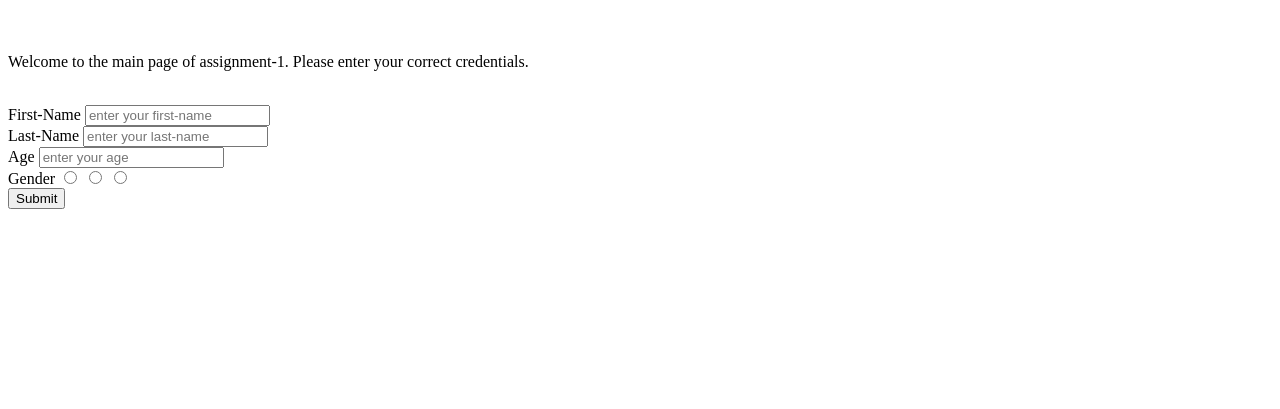
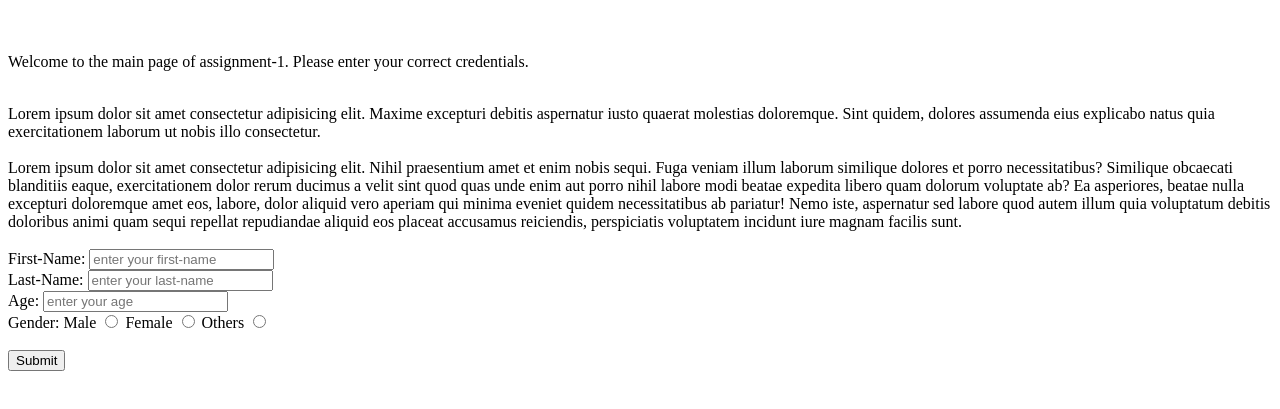
Before and after one commit to notaskhalsa/Assignment-3, a plain HTML site: page index.html in a window 1280 px wide. Shown: the part 61-470 px from the top of the page. Drawn offline with Linux system fonts and the light colour scheme.

Commit message:
update index.html

```diff
--- a/index.html
+++ b/index.html
@@ -11,20 +11,28 @@
     <br>
     <p>Welcome to the main page of assignment-1. Please enter your correct credentials. </p>
     <br>
+    <article>Lorem ipsum dolor sit amet consectetur adipisicing elit. Maxime excepturi debitis aspernatur iusto quaerat molestias doloremque. Sint quidem, dolores assumenda eius explicabo natus quia exercitationem laborum ut nobis illo consectetur.</article>
+    <br>
+    <article>Lorem ipsum dolor sit amet consectetur adipisicing elit. Nihil praesentium amet et enim nobis sequi. Fuga veniam illum laborum similique dolores et porro necessitatibus? Similique obcaecati blanditiis eaque, exercitationem dolor rerum ducimus a velit sint quod quas unde enim aut porro nihil labore modi beatae expedita libero quam dolorum voluptate ab? Ea asperiores, beatae nulla excepturi doloremque amet eos, labore, dolor aliquid vero aperiam qui minima eveniet quidem necessitatibus ab pariatur! Nemo iste, aspernatur sed labore quod autem illum quia voluptatum debitis doloribus animi quam sequi repellat repudiandae aliquid eos placeat accusamus reiciendis, perspiciatis voluptatem incidunt iure magnam facilis sunt.</article>
+    <br>
     <form>
-        <label>First-Name</label>
+        <label>First-Name: </label>
         <input type="text" placeholder="enter your first-name">
         <br>
-        <label>Last-Name</label>
+        <label>Last-Name: </label>
         <input type="text" placeholder="enter your last-name">
         <br>
-        <label>Age</label>
+        <label>Age: </label>
         <input type="number" placeholder="enter your age">
         <br>
-        <label>Gender</label>
-        <input type="radio" value="Male">
-        <input type="radio" value="Female">
-        <input type="radio" value="Others">
+        <label>Gender: </label>
+        Male
+        <input type="radio" name="a">
+        Female
+        <input type="radio" name="a">
+        Others
+        <input type="radio" name="a">
+        <br>
         <br>
         <input type="submit" value="Submit">
     </form>
```
